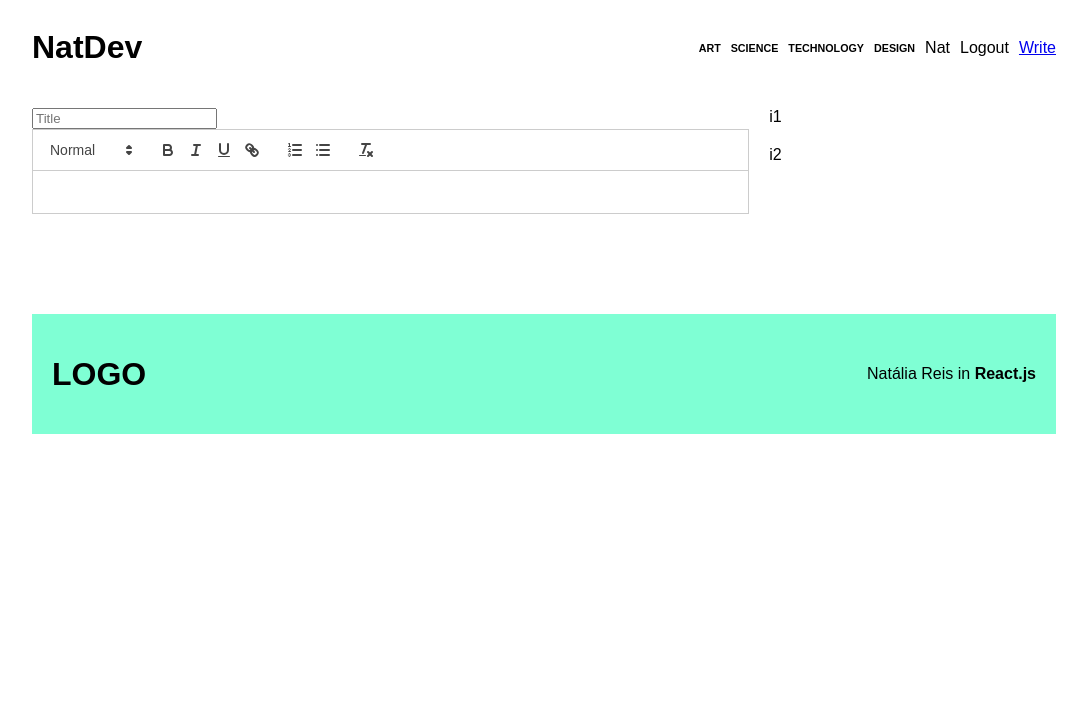
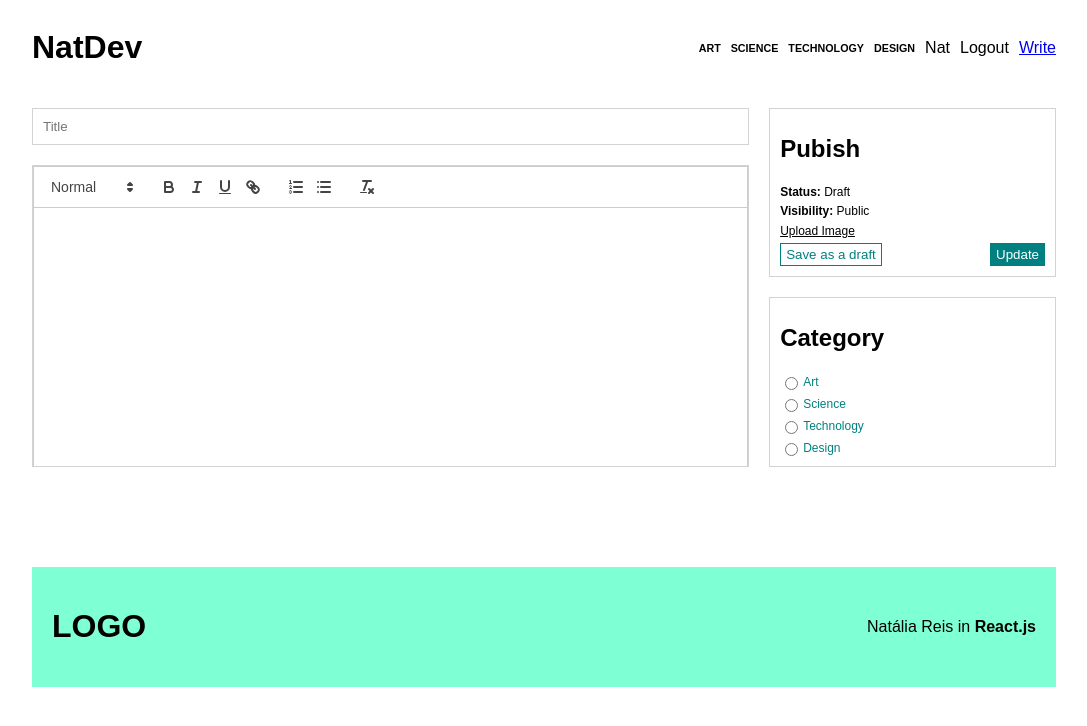
Before and after one commit to NataliaReiis/Blog, a React (Vite) app in the folder client/: page /write in a window 1280 px wide. Shown: the top 726 px of the page, without its empty margins (96-1183 px from the left). Built offline with nearby package versions, Linux system fonts and the light colour scheme.

Commit message:
feat: finish write / editor

```diff
--- a/client/src/pages/Write.jsx
+++ b/client/src/pages/Write.jsx
@@ -1,21 +1,65 @@
-import { useState } from 'react';
-import ReactQuill from 'react-quill'
-import 'react-quill/dist/quill.snow.css';
+import { useState } from "react";
+import ReactQuill from "react-quill";
+import "react-quill/dist/quill.snow.css";
 
-export default function Write(){
-    const [value, setValue] = useState('')
-    return(
+export default function Write() {
+  const [value, setValue] = useState("");
+  return (
     <div className="write-add">
       <div className="content">
-                <input type="text" placeholder='Title' />
+        <input type="text" placeholder="Title" />
         <div className="editorContainer">
-                    <ReactQuill theme='snow' value={value} onChange={setValue} />
+          <ReactQuill
+            className="editor"
+            theme="snow"
+            value={value}
+            onChange={setValue}
+          />
         </div>
       </div>
       <div className="menu">
-                <div className="item">i1</div>
-                <div className="item">i2</div>
+        <div className="item">
+          <h1>Pubish</h1>
+          <span>
+            <b>Status: </b> Draft
+          </span>
+          <span>
+            <b>Visibility: </b> Public
+          </span>
+          <input style={{ display: "none" }} type="file" id="file" />
+          <label className="file" htmlFor="file">
+            Upload Image
+          </label>
+          <div className="buttons">
+            <button>Save as a draft</button>
+            <button>Update</button>
           </div>
         </div>
-    )
+        <div className="item">
+          <h1>Category</h1>
+          <div className="cat">
+            <input type="radio" name="cat" value="art" id="art" />
+            <label htmlFor="art">Art</label>
+          </div>
+          <div className="cat">
+            <input type="radio" name="science" value="science" id="science" />
+            <label htmlFor="art">Science</label>
+          </div>
+          <div className="cat">
+            <input
+              type="radio"
+              name="technology"
+              value="technology"
+              id="technology"
+            />
+            <label htmlFor="art">Technology</label>
+          </div>
+          <div className="cat">
+            <input type="radio" name="design" value="design" id="design" />
+            <label htmlFor="art">Design</label>
+          </div>
+        </div>
+      </div>
+    </div>
+  );
 }
--- a/client/src/scss/style.scss
+++ b/client/src/scss/style.scss
@@ -180,12 +180,71 @@
       gap: 20px;
       .content {
         flex: 5;
+        display: flex;
+        flex-direction: column;
+        gap: 20px;
+
+        input{
+            padding: 10px;
+            border: 1px solid lightgray;
+        }
+
+        .editorContainer{
+            height: 300px;
+            overflow-y: scroll;
+            border: 1px solid lightgray;
+
+            .editor{
+                height: 100%;
+                border: none;
+            }
+        }
       }
       .menu {
         flex: 2;
         display: flex;
         flex-direction: column;
         gap: 20px;
+
+        .item{
+            border: 1px solid lightgray;
+            padding: 10px;
+            flex: 1;
+            display: flex;
+            flex-direction: column;
+            justify-content: space-between;
+            font-size: 12px;
+
+            .file{
+                text-decoration: underline;
+                cursor: pointer;
+            }
+            .buttons{
+                display: flex;
+                justify-content: space-between;
+
+                :first-child{
+                    cursor: pointer;
+                    color: teal;
+                    background-color: white;
+                    border: 1px solid teal;
+                    padding: 3px 5px;
+                }
+                :last-child{
+                    cursor: pointer;
+                    color: white;
+                    background-color: teal;
+                    border: 1px solid teal;
+                    padding: 3px 5px;
+                }
+            }
+            .cat{
+                display: flex;
+                align-items: center;
+                color: teal;
+                gap: 2px;
+            }
+        }
       }
     }
   }
```
Lines whose indentation alone changed are shown as unchanged.
